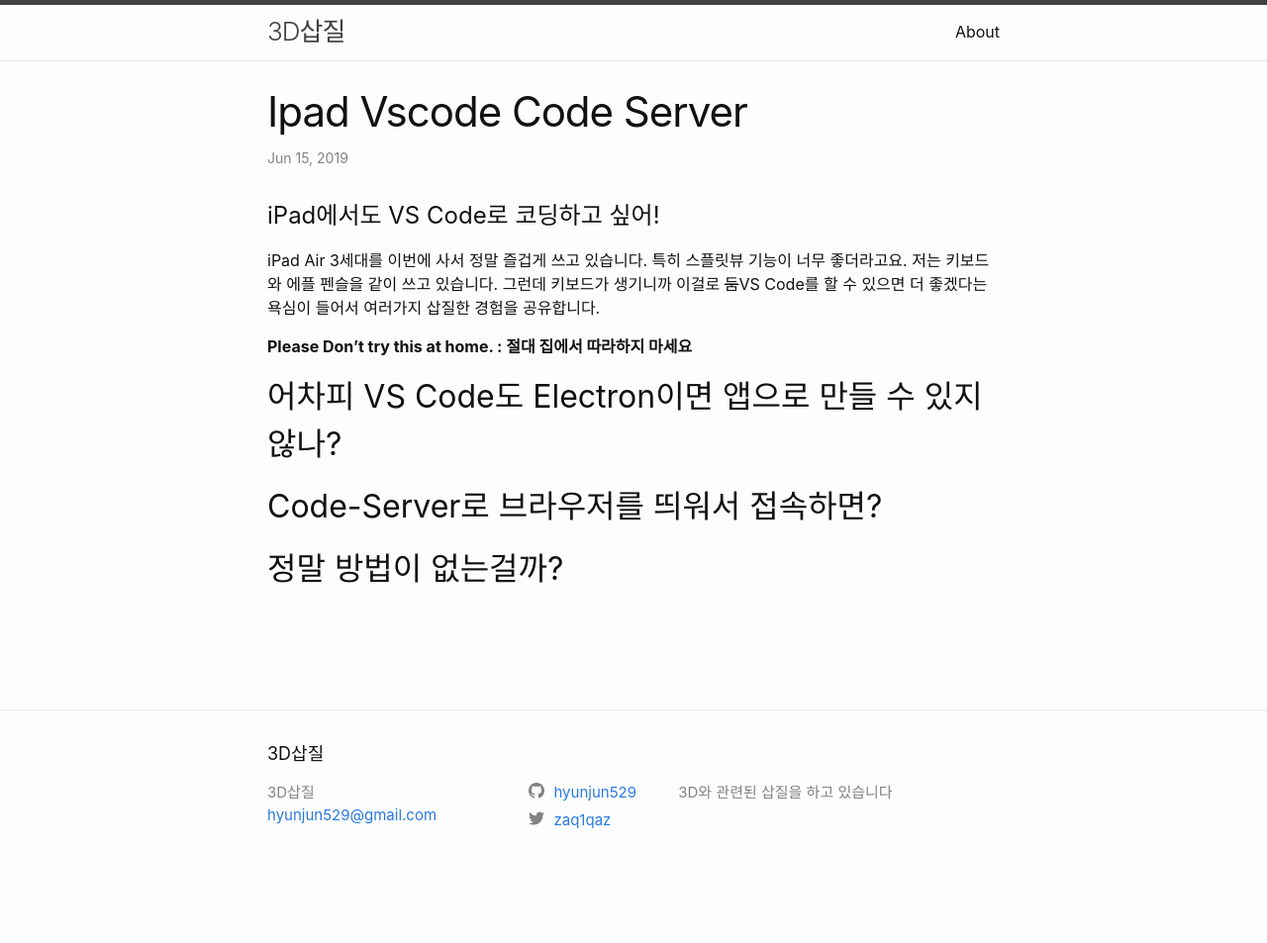
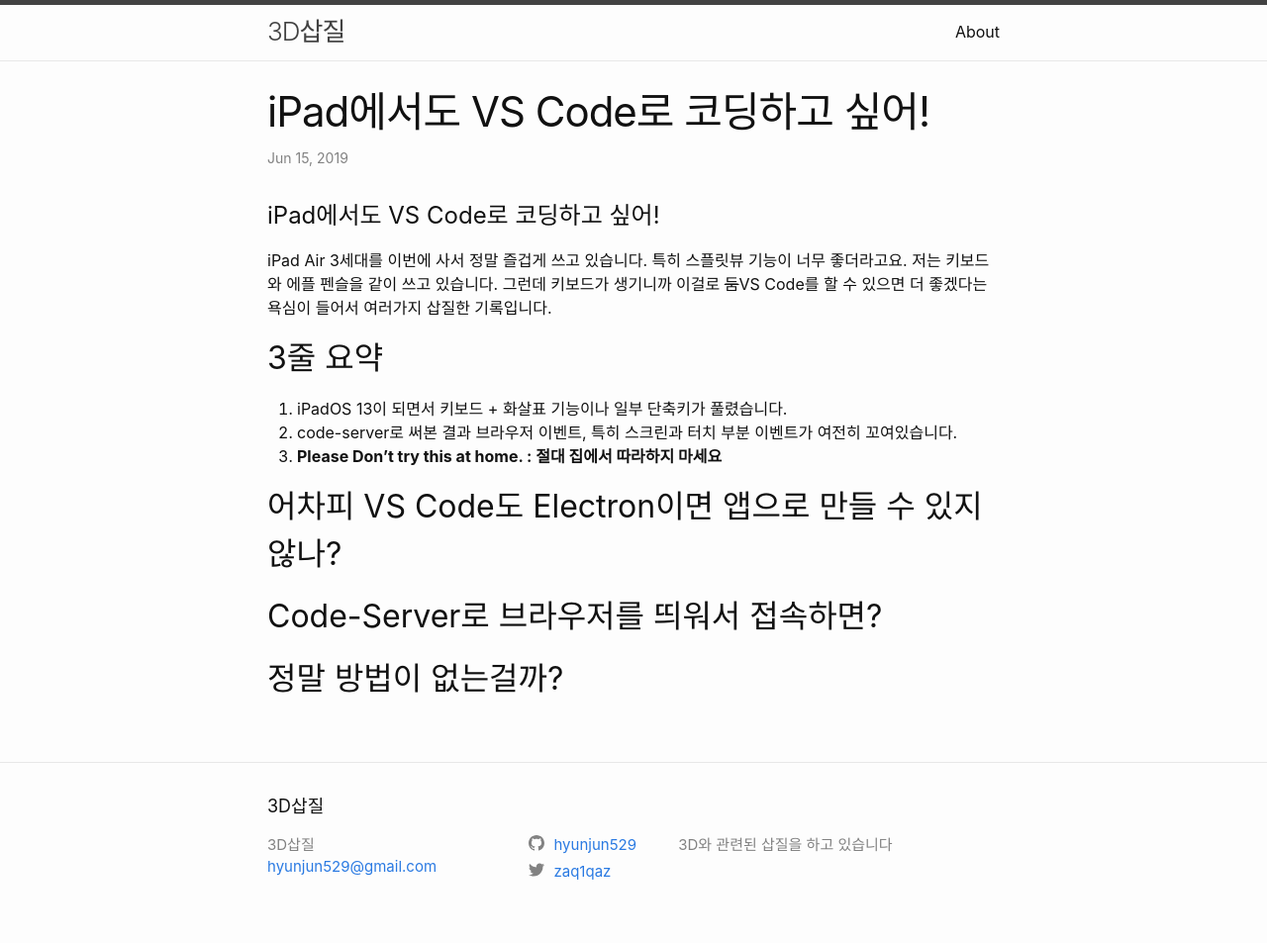
Before and after one commit to hyunjun529/hyunjun529.github.io, a Jekyll site: the page built from _posts/2019-06-15-iPad-VSCode-code-server.md, in a window 1280 px wide. Shown: the whole page at 99% size. Built offline with Jekyll 4.4.1, drawn with Linux system fonts in a browser that asks for light colours; our own code applies the rules of GitHub Pages for plain Markdown files; before the commit the page ends 900 px from its top, so only the background shows below that.

Commit message:
양식 확인 및 VS Code로 푸시

```diff
--- a/_posts/2019-04-12-make-GitHub-profile-with-gist.markdown
+++ b/_posts/2019-04-12-make-GitHub-profile-with-gist.markdown
@@ -123,4 +123,4 @@ ffmpeg -i v2.mp4 \
 ![image](https://user-images.githubusercontent.com/7877313/55994971-3274d480-5cee-11e9-8f7d-b88fc0c3bc06.png)
 
 ## 결과
-https://github.com/hyunjun529
+[GitHub Profile](https://github.com/hyunjun529)
--- a/_posts/2019-06-15-iPad-VSCode-code-server.md
+++ b/_posts/2019-06-15-iPad-VSCode-code-server.md
@@ -1,9 +1,24 @@
+---
+layout: post
+title: iPad에서도 VS Code로 코딩하고 싶어!
+categories: [개발환경구축]
+tags: [VS Code, iPad]
+---
+
 # iPad에서도 VS Code로 코딩하고 싶어!
+iPad Air 3세대를 이번에 사서 정말 즐겁게 쓰고 있습니다. 특히 스플릿뷰 기능이 너무 좋더라고요. 저는 키보드와 에플 펜슬을 같이 쓰고 있습니다. 그런데 키보드가 생기니까 이걸로 ~~둠~~VS Code를 할 수 있으면 더 좋겠다는 욕심이 들어서 여러가지 삽질한 기록입니다.
 
-iPad Air 3세대를 이번에 사서 정말 즐겁게 쓰고 있습니다. 특히 스플릿뷰 기능이 너무 좋더라고요. 저는 키보드와 에플 펜슬을 같이 쓰고 있습니다. 그런데 키보드가 생기니까 이걸로 ~~둠~~VS Code를 할 수 있으면 더 좋겠다는 욕심이 들어서 여러가지 삽질한 경험을 공유합니다.
 
-**Please Don't try this at home. : 절대 집에서 따라하지 마세요**
+## 3줄 요약
+1. iPadOS 13이 되면서 키보드 + 화살표 기능이나 일부 단축키가 풀렸습니다.
+2. code-server로 써본 결과 브라우저 이벤트, 특히 스크린과 터치 부분 이벤트가 여전히 꼬여있습니다.
+3. **Please Don't try this at home. : 절대 집에서 따라하지 마세요**
+
 
 ## 어차피 VS Code도 Electron이면 앱으로 만들 수 있지 않나?
+
+
 ## Code-Server로 브라우저를 띄워서 접속하면?
+
+
 ## 정말 방법이 없는걸까?
```
